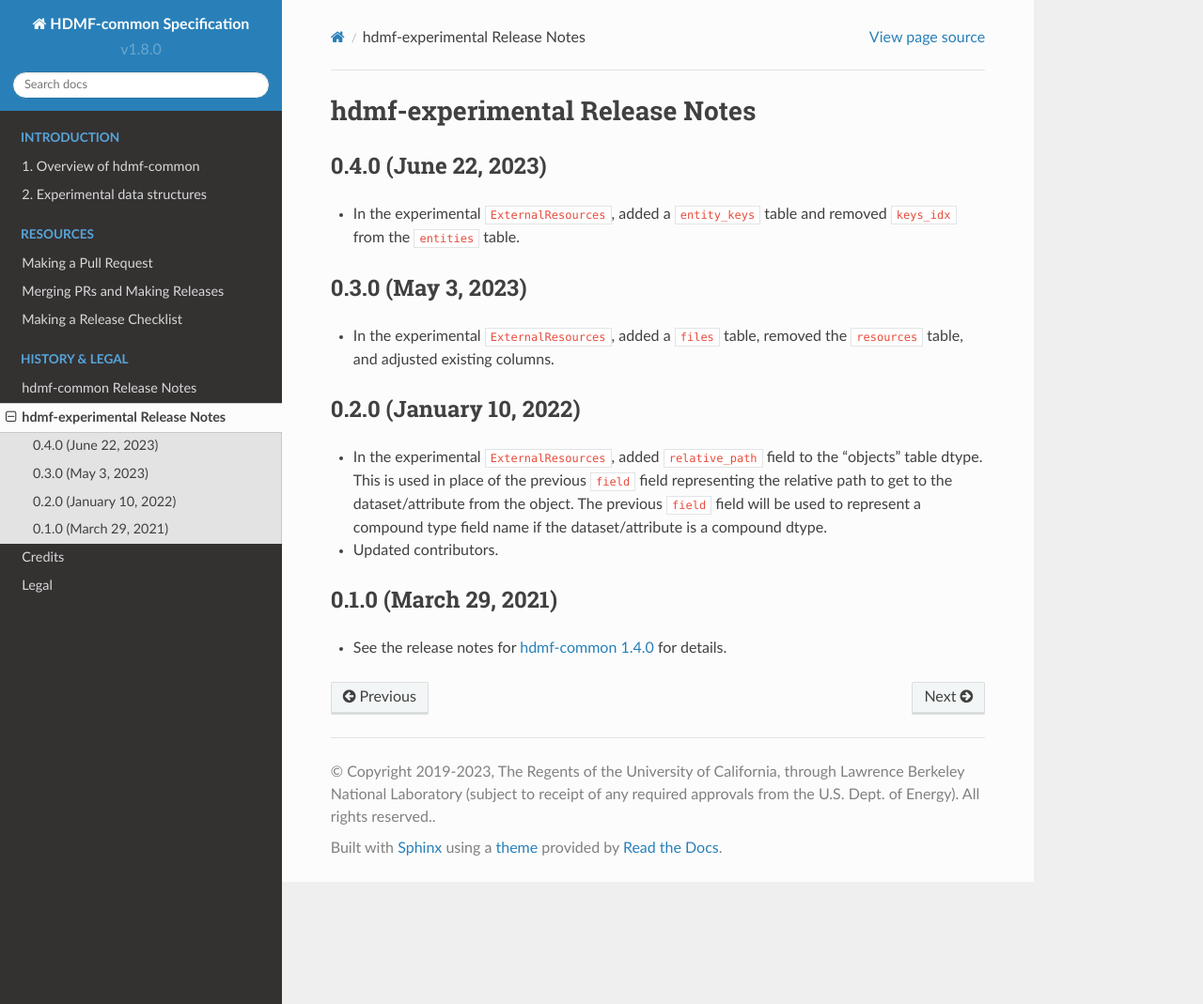
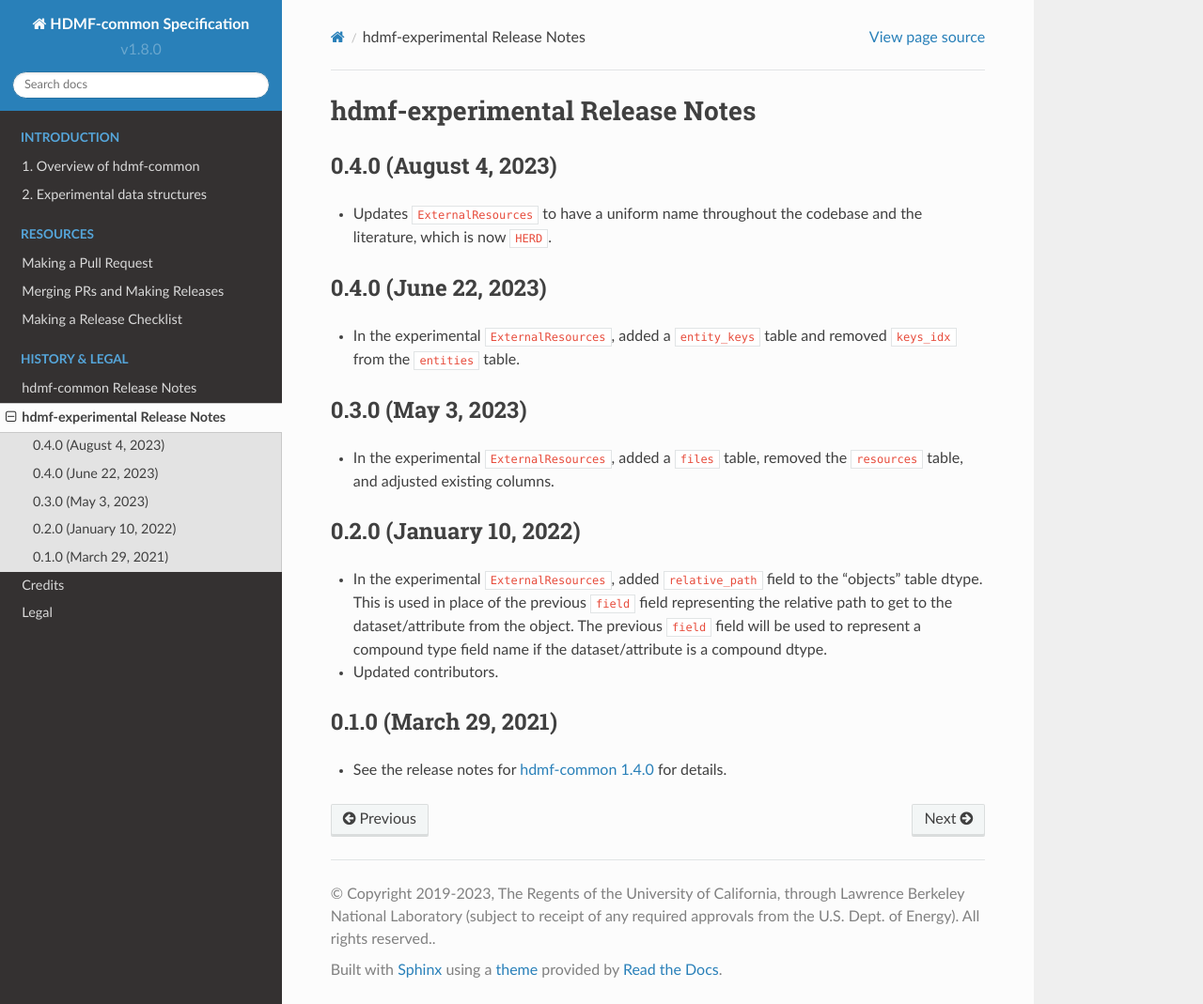
Before and after one commit to hdmf-dev/hdmf-common-schema, a Sphinx documentation site: the page built from docs/source/hdmf_experimental_release_notes.rst, in a window 1280 px wide and 1069 px high. Shown: the whole window at 94% size. Built offline with Sphinx 7.4.7 and the Read the Docs theme 2.0.0, drawn with Linux system fonts in a browser that asks for light colours.

Commit message:
Update hdmf_experimental_release_notes.rst

```diff
--- a/docs/source/hdmf_experimental_release_notes.rst
+++ b/docs/source/hdmf_experimental_release_notes.rst
@@ -2,6 +2,10 @@
 
 hdmf-experimental Release Notes
 ===============================
+
+0.4.0 (August 4, 2023)
+----------------------
+- Updates ``ExternalResources`` to have a uniform name throughout the codebase and the literature, which is now ``HERD``.
 
 0.4.0 (June 22, 2023)
 ---------------------
```
